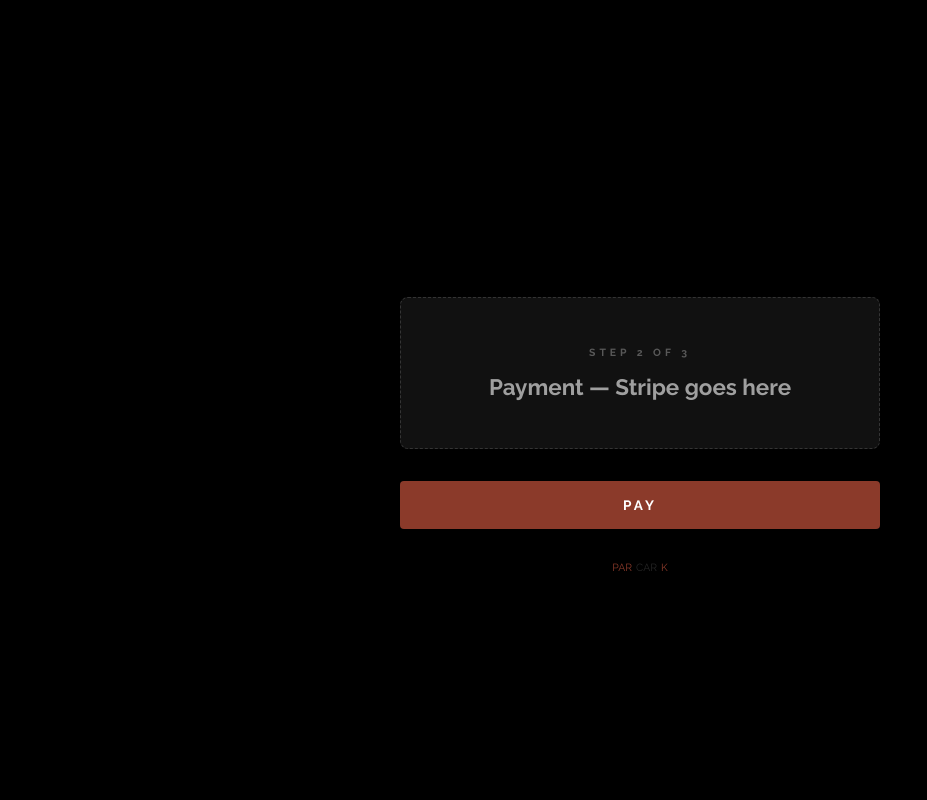
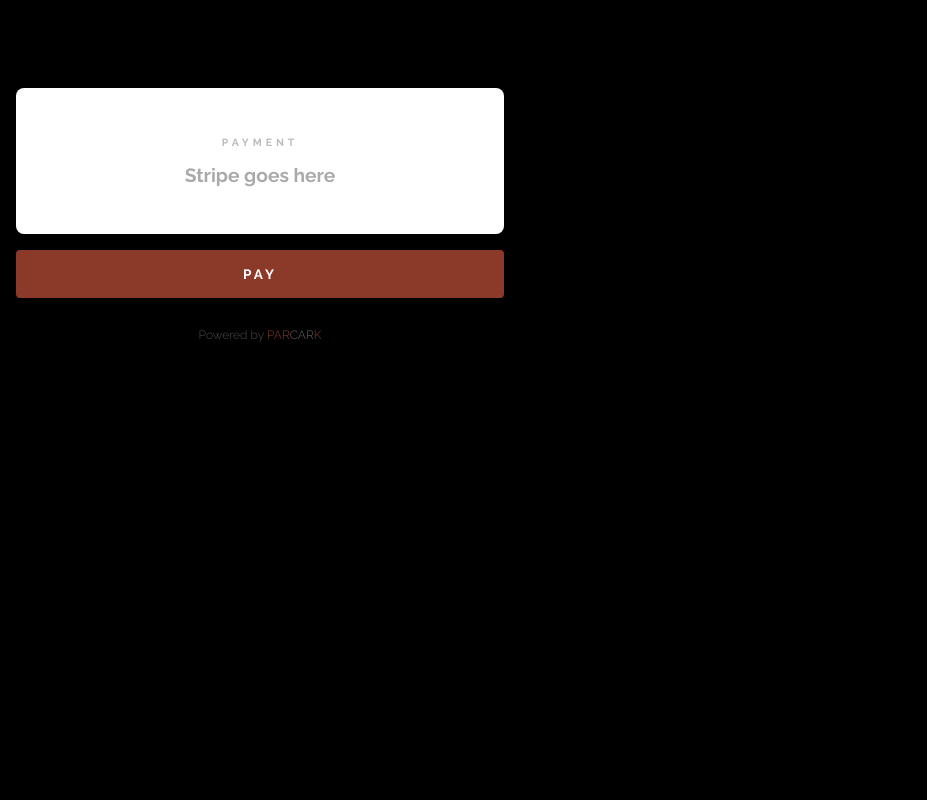
Before and after one commit to gswelby-png/landmarque, a FastAPI app: page /mockup in a window 1280 px wide. Shown: the whole page, without its empty margins (0-927 px from the left). Run offline with FastAPI, Linux system fonts and the light colour scheme.

Commit message:
Match payment and receipt header styling exactly to park page

```diff
--- a/app/templates/driver/payment_mockup.html
+++ b/app/templates/driver/payment_mockup.html
@@ -11,40 +11,56 @@
       background: #000;
       min-height: 100vh;
       font-family: 'Raleway', Helvetica, Arial, sans-serif;
-      display: flex;
-      flex-direction: column;
-      align-items: center;
-      justify-content: center;
-      padding: 2rem 1rem;
+      padding-bottom: 60px;
+    }
+    .estate-header {
+      text-align: center;
+      padding: 2.5rem 1rem 2rem;
+    }
+    .estate-logo {
+      max-width: 220px;
+      height: auto;
+      margin-bottom: 1.4rem;
+    }
+    .estate-name {
+      font-family: 'Raleway', Helvetica, Arial, sans-serif;
+      font-weight: 700;
+      font-size: 1.9rem;
       color: #fff;
+      letter-spacing: 2px;
+      text-transform: uppercase;
+      margin: 0 0 1rem;
+    }
+    .car-park-name {
+      color: #fff;
+      font-weight: 700;
+      font-size: 1rem;
+      letter-spacing: .5px;
+      margin: 0;
     }
     .placeholder {
-      background: #111;
-      border: 1px dashed rgba(255,255,255,.15);
+      background: #fff;
       border-radius: 8px;
       padding: 3rem 2rem;
       text-align: center;
-      max-width: 480px;
-      width: 100%;
-      margin-bottom: 2rem;
+      margin-bottom: 1rem;
     }
     .placeholder-label {
       font-size: .65rem;
       font-weight: 700;
       letter-spacing: 4px;
       text-transform: uppercase;
-      color: rgba(255,255,255,.3);
+      color: #bbb;
       margin-bottom: 1rem;
     }
     .placeholder-title {
-      font-size: 1.4rem;
+      font-size: 1.2rem;
       font-weight: 700;
-      color: rgba(255,255,255,.6);
+      color: #aaa;
     }
     .btn-pay {
       display: block;
       width: 100%;
-      max-width: 480px;
       background: #8B3A2A;
       color: #fff;
       font-family: 'Raleway', Helvetica, Arial, sans-serif;
@@ -57,37 +73,42 @@
       text-decoration: none;
       text-align: center;
       transition: filter .15s;
+      margin-top: .5rem;
     }
-    .btn-pay:hover { filter: brightness(110%); }
-    .powered {
-      margin-top: 2rem;
-      font-size: .65rem;
-      color: rgba(255,255,255,.15);
-      display: flex;
-      gap: .25rem;
+    .btn-pay:hover { filter: brightness(110%); color: #fff; }
+    .stripe-note {
+      font-size: .75rem;
+      text-align: center;
+      margin-top: .9rem;
+      font-weight: 300;
+      color: rgba(255,255,255,.3);
     }
   </style>
 </head>
 <body>
 
-  <div style="text-align:center; padding: 2.5rem 1rem 1.5rem;">
+  <div class="container" style="max-width:520px; padding: 0 1rem;">
+
+    <div class="estate-header">
       {% if logo_url %}
-    <img src="{{ logo_url }}" alt="{{ estate_name }}" style="max-width:200px; height:auto; margin-bottom:1.2rem; display:block; margin-left:auto; margin-right:auto;">
+      <img src="{{ logo_url }}" alt="{{ estate_name }}" class="estate-logo">
       {% endif %}
-    <h1 style="font-weight:700; font-size:1.6rem; color:#fff; letter-spacing:2px; text-transform:uppercase; margin:0 0 .4rem;">{{ estate_name }}</h1>
-    <p style="font-weight:700; font-size:.9rem; color:rgba(255,255,255,.5); letter-spacing:1px; text-transform:uppercase; margin:0;">{{ car_park_name }}</p>
+      <h1 class="estate-name">{{ estate_name }}</h1>
+      <p class="car-park-name">{{ car_park_name }}</p>
     </div>
 
     <div class="placeholder">
-    <p class="placeholder-label">Step 2 of 3</p>
-    <p class="placeholder-title">Payment — Stripe goes here</p>
+      <p class="placeholder-label">Payment</p>
+      <p class="placeholder-title">Stripe goes here</p>
     </div>
 
     <a href="/receipt/{{ slug }}" class="btn-pay">Pay</a>
 
-  <p class="powered">
-    <span style="color:#8B3A2A">PAR</span><span>CAR</span><span style="color:#8B3A2A">K</span>
+    <p class="stripe-note" style="padding:1rem 0;">
+      Powered by <span style="color:#8B3A2A">PAR</span><span style="color:rgba(255,255,255,.4)">CAR</span><span style="color:#8B3A2A">K</span>
     </p>
+
+  </div>
 
 </body>
 </html>
```
Also changed, not shown: app/templates/driver/receipt_placeholder.html (+48 -26 lines). Lines whose indentation alone changed are shown as unchanged.
